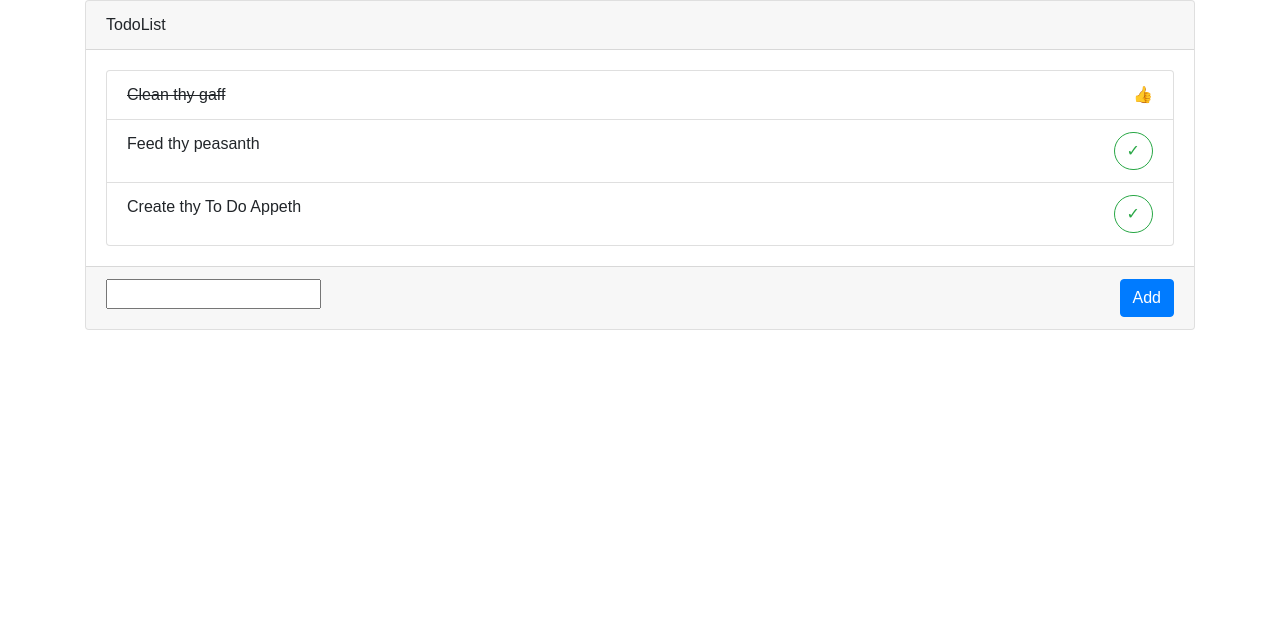
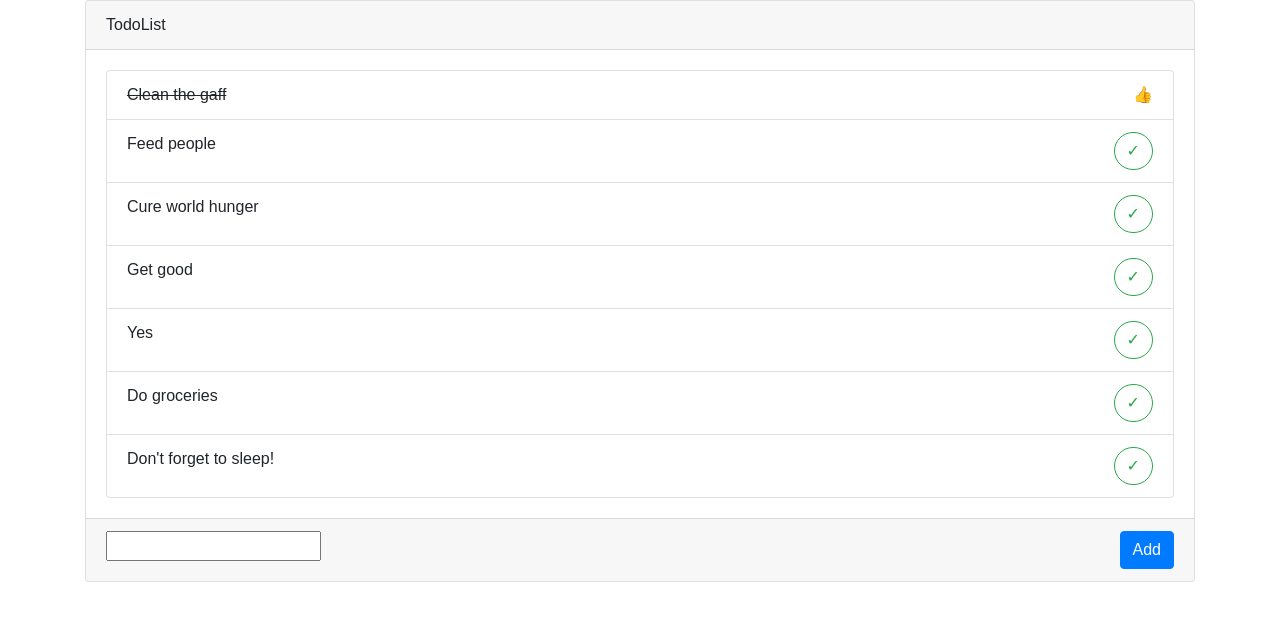
Before and after one commit to N00172468/Vue_To_Do_List_V2-, a Vue app: page / in a window 1280 px wide. Shown: the top 620 px of the page. Built offline with nearby package versions, Linux system fonts and the light colour scheme.

Commit message:
Added addtional lists

```diff
--- a/src/components/TodoList.vue
+++ b/src/components/TodoList.vue
@@ -22,9 +22,13 @@ export default {
     data() {
         return {
             list: [
-                { id: 1, text: "Clean thy gaff", done: true },
-                { id: 2, text: "Feed thy peasanth", done: false },
-                { id: 3, text: "Create thy To Do Appeth", done: false }
+                { id: 1, text: "Clean the gaff", done: true },
+                { id: 2, text: "Feed people", done: false },
+                { id: 3, text: "Cure world hunger", done: false },
+                { id: 4, text: "Get good", done: false },
+                { id: 5, text: "Yes", done: false },
+                { id: 6, text: "Do groceries", done: false },
+                { id: 7, text: "Don't forget to sleep!", done: false }
             ],
             todo: ""
         };
```
